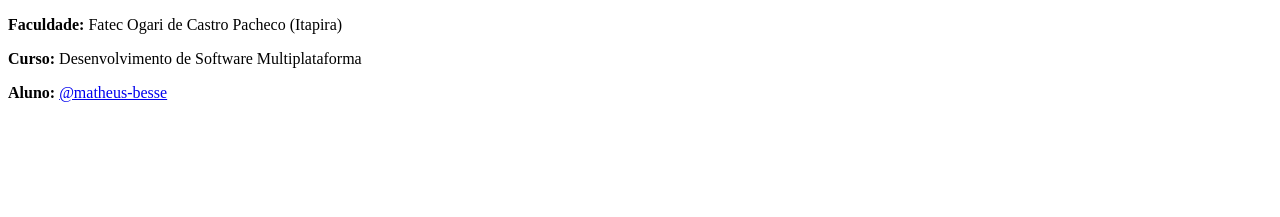
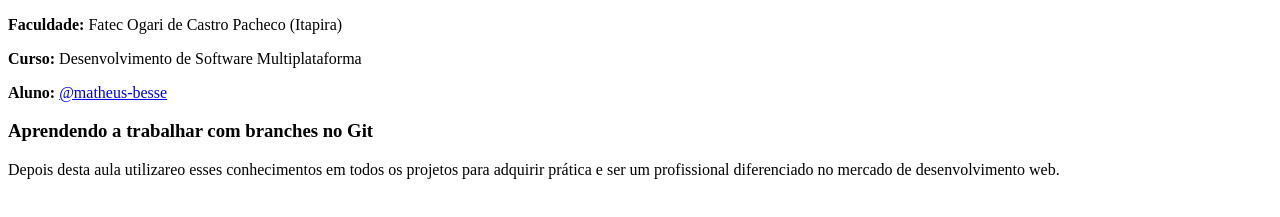
Before and after one commit to matheus-besse/primeiro-projeto-git, a plain HTML site: page index.html in a window 1280 px wide. Shown: the part 105-322 px from the top of the page. Drawn offline with Linux system fonts and the light colour scheme.

Commit message:
Alteração do index.html para nova-branch

```diff
--- a/index.html
+++ b/index.html
@@ -13,5 +13,10 @@
         <p><b>Aluno: </b>
             <a href="https://github.com/matheus-besse">@matheus-besse</a>
         </p>
+
+        <h3>Aprendendo a trabalhar com branches no Git</h3>
+        <p>Depois desta aula utilizareo esses conhecimentos em todos os projetos para adquirir prática e ser um profissional
+            diferenciado no mercado de desenvolvimento web.
+        </p>
     </body>
 </html>
```
